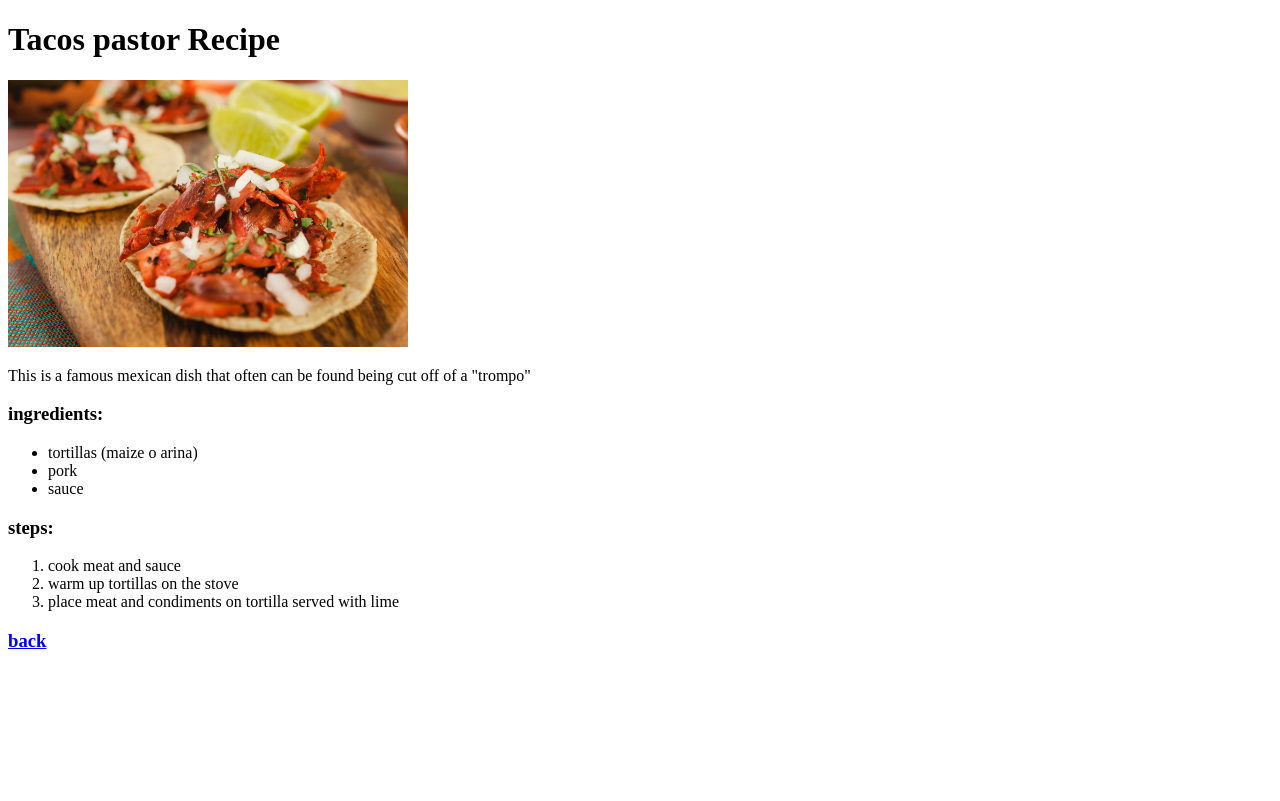
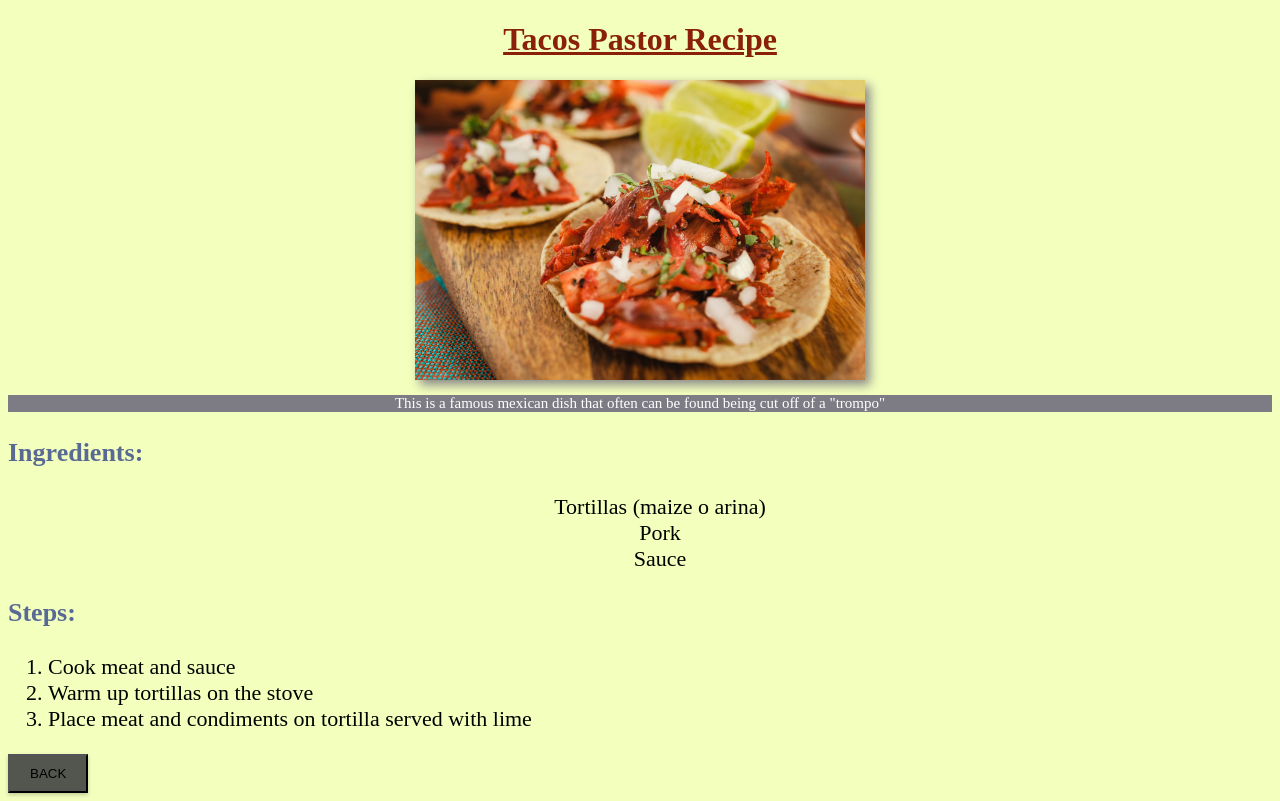
Before and after one commit to laraandrew/odin-recipes, a plain HTML site: page recipePages/tacos_pastor.html in a window 1280 px wide. Drawn offline with Linux system fonts and the light colour scheme.

Commit message:
finished all html sites with similar format, additionally changed background colors to more attractive colors.

```diff
--- a/recipePages/stylesheets/Tstyle.css
+++ b/recipePages/stylesheets/Tstyle.css
@@ -0,0 +1,52 @@
+.ingredients {
+    text-align: center;
+    font-size: 22px;
+    font-weight: 300;
+}
+
+.caption {
+    font-size: 15px;
+    text-align: center;
+    background-color: #7D7C84;
+    color: white;
+}
+
+h1{
+    text-align: center;
+    color: rgb(138, 31, 10);
+    border: 2px;
+    text-decoration: underline;
+}
+
+h3 {
+    font-size: 26px;
+    color: #586994;
+
+}
+
+.steps {
+    font-size: 22px;
+    font-weight: 500;
+    text-decoration: wavy;
+    color: #000000;
+}
+
+button {
+    padding: 10px 20px;
+    background-color: #53554f;
+    box-shadow: 0 2px 4px rgba(0, 0, 0, 0.2);
+    text-transform: uppercase;
+    transition: background-color 0.3s, box-shadow 0.3s;
+}
+
+.container img {
+    text-align: center; /* Ensures the image behaves as an inline element */
+  }
+
+img {
+    display: block;
+    margin: 0 auto;
+    box-shadow: 5px 5px 10px #888888;
+    width: auto;
+    height: 300px;
+}
--- a/recipePages/tacos_pastor.html
+++ b/recipePages/tacos_pastor.html
@@ -1,26 +1,27 @@
 <!DOCTYPE html>
 <html>
-    <body>
+    <body style="background-color: #F3FFBD;">
         <meta charset="UTF-8">
-        <title>Tacos pastor recipe</title>
+        <title>Tacos Pastor recipe</title>
+        <link rel="stylesheet" href="stylesheets/Tstyle.css">
     </body>
-    <h1>Tacos pastor Recipe</h1>
+    <h1>Tacos Pastor Recipe</h1>
     <img src="../images/tacos_pastor-recipe.jpg" alt="picture of tacos pastor" width="400">
 
-    <p> This is a famous mexican dish that often can be found being cut off of a "trompo"</p>
+    <p class="caption"> This is a famous mexican dish that often can be found being cut off of a "trompo"</p>
 
-    <h3>ingredients:</h3>
-    <ul>
-        <li>tortillas (maize o arina)</li>
-        <li>pork</li>
-        <li>sauce</li>
+    <h3>Ingredients:</h3>
+    <ul class="ingredients" style="list-style-type: none;">
+        <li>Tortillas (maize o arina)</li>
+        <li>Pork</li>
+        <li>Sauce</li>
     </ul>
-    <h3>steps:</h3>
-    <ol>
-        <li>cook meat and sauce</li>
-        <li>warm up tortillas on the stove</li>
-        <li>place meat and condiments on tortilla served with lime</li>
+    <h3>Steps:</h3>
+    <ol class="steps">
+        <li>Cook meat and sauce</li>
+        <li>Warm up tortillas on the stove</li>
+        <li>Place meat and condiments on tortilla served with lime</li>
 
     </ol>
-    <a href="../index.html"><h3>back</h3></a>
+    <a href="../index.html"><button>back</button></a>
 </html>
--- a/styles.css
+++ b/styles.css
@@ -1,6 +1,6 @@
 li {
-    color: rgb(30, 125, 34);
-    background-color: rebeccapurple;
+    color: #0C0A08;
+    background-color: #bfaa98;
     opacity: .7;
     font-size: 22px;
     font-weight: 700;
@@ -16,9 +16,9 @@ ul {
 h1 {
     text-align: center;
     font-weight: 700;
-    color: salmon;
+    color: black;
     font-family: Times, 'Times New Roman', serif;
-    background-color: aquamarine;
+    background-color: #A2ABAB;
     opacity: .7;
 }
 
```
Also changed, not shown: index.html (+1 -1 lines), recipePages/lasagna.html (+1 -1 lines), recipePages/nachos.html (+1 -1 lines).
